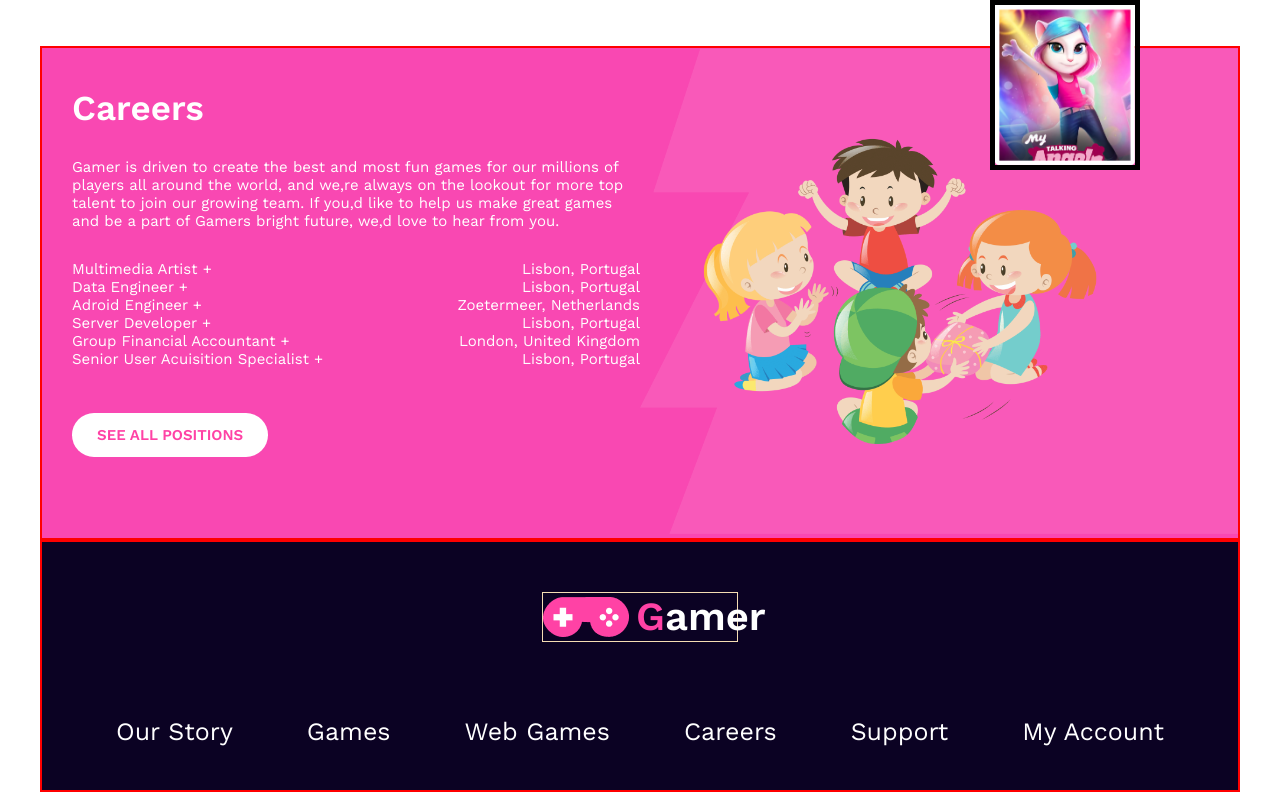
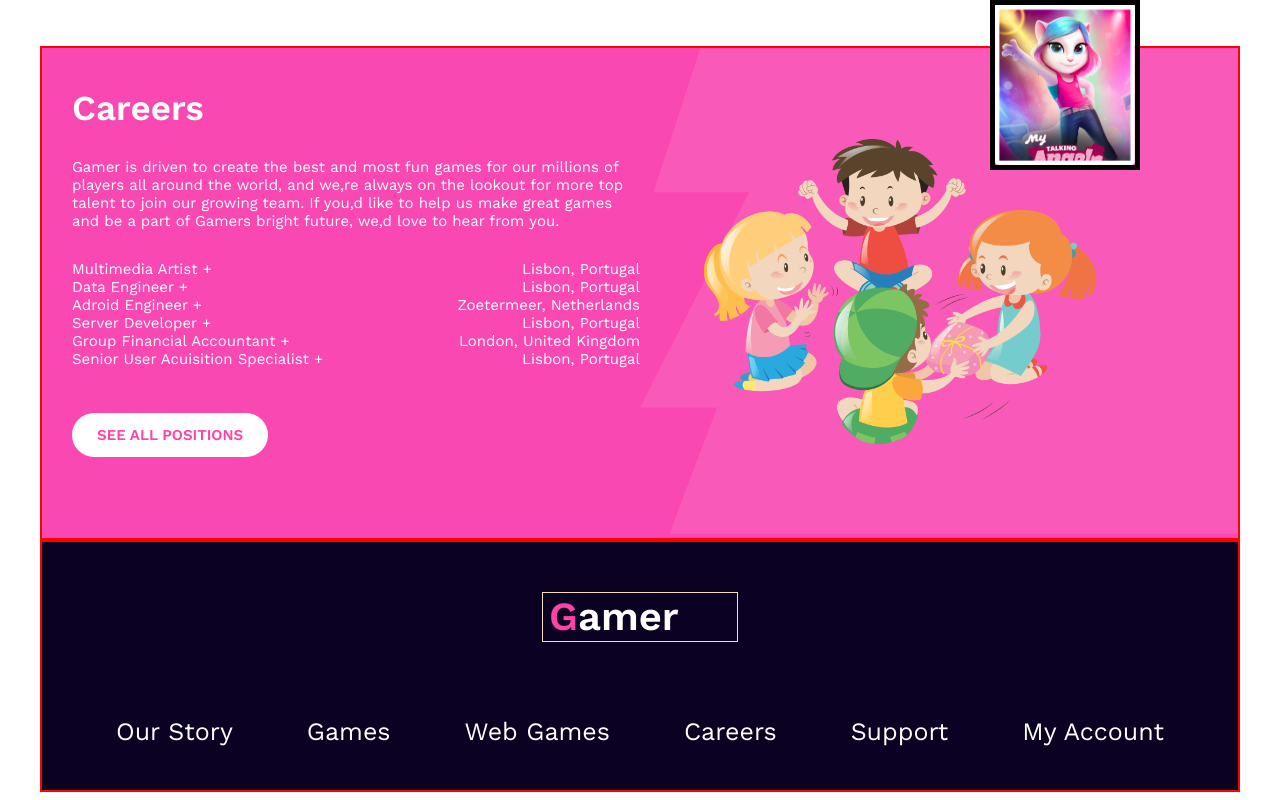
Before and after one commit to SadiaArju/Gamer-zone-Assignment2, a plain HTML site: page css/new file/index.html in a window 1280 px wide. Shown: the part 1851-2651 px from the top of the page. Drawn offline with nearby package versions, Linux system fonts and the light colour scheme.

Commit message:
half file done

```diff
--- a/css/new file/index.html
+++ b/css/new file/index.html
@@ -185,7 +185,7 @@
 
 <footer class="footer-section">
    <div class="headline">
-      <img src="B8A2-Gamer-Zone-main/images/Frame.png" alt="" srcset="">
+      <img src="B8A2-Gamer-Zone-main/images/tw" alt="" srcset="">
        <p><span class="g-pink">G</span>amer</p>
    </div>
    <div class="secand-line">
```
